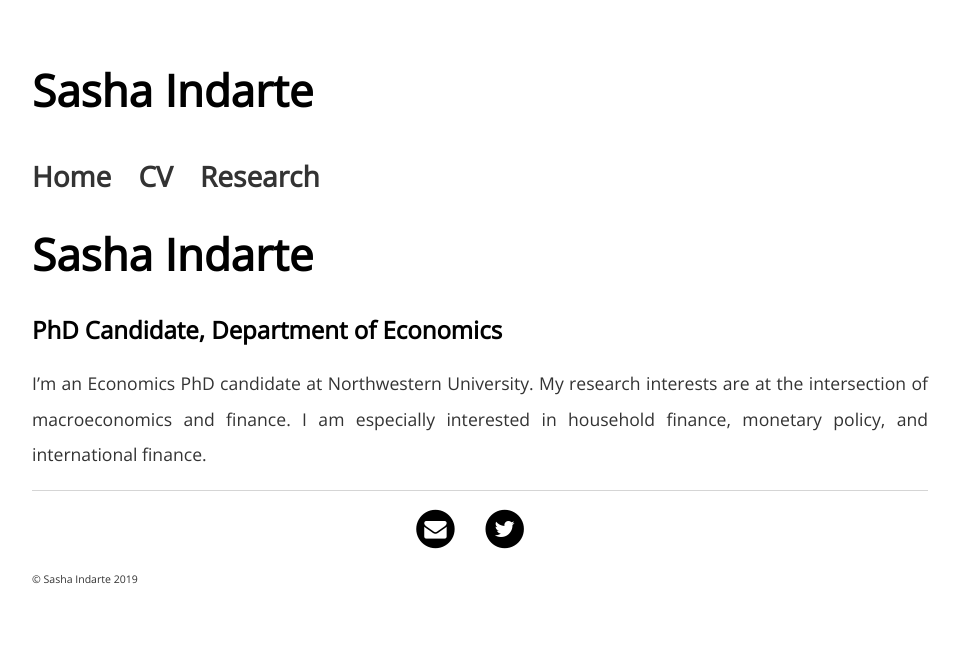
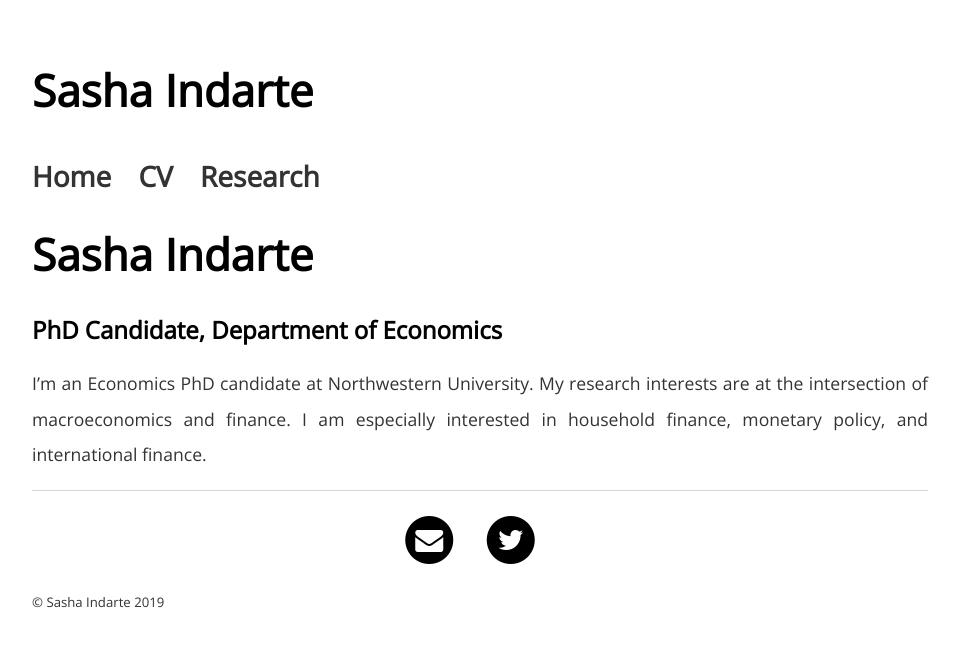
Before and after one commit to sashaindarte/sashaindarte.github.io, a Jekyll site: the page built from index.html, in a window 1280 px wide. Shown: the top 647 px of the page, without its empty margins (160-1119 px from the left). Built offline with Jekyll 4.4.1, drawn with Linux system fonts in a browser that asks for light colours.

Commit message:
Update main.css

```diff
--- a/css/main.css
+++ b/css/main.css
@@ -39,7 +39,7 @@ a:hover {
 }
 footer {
     border-top: 1px solid #d5d5d5;
-    font-size: .6em;
+    font-size: .75em;
     text-align: center;
 }
 
```
